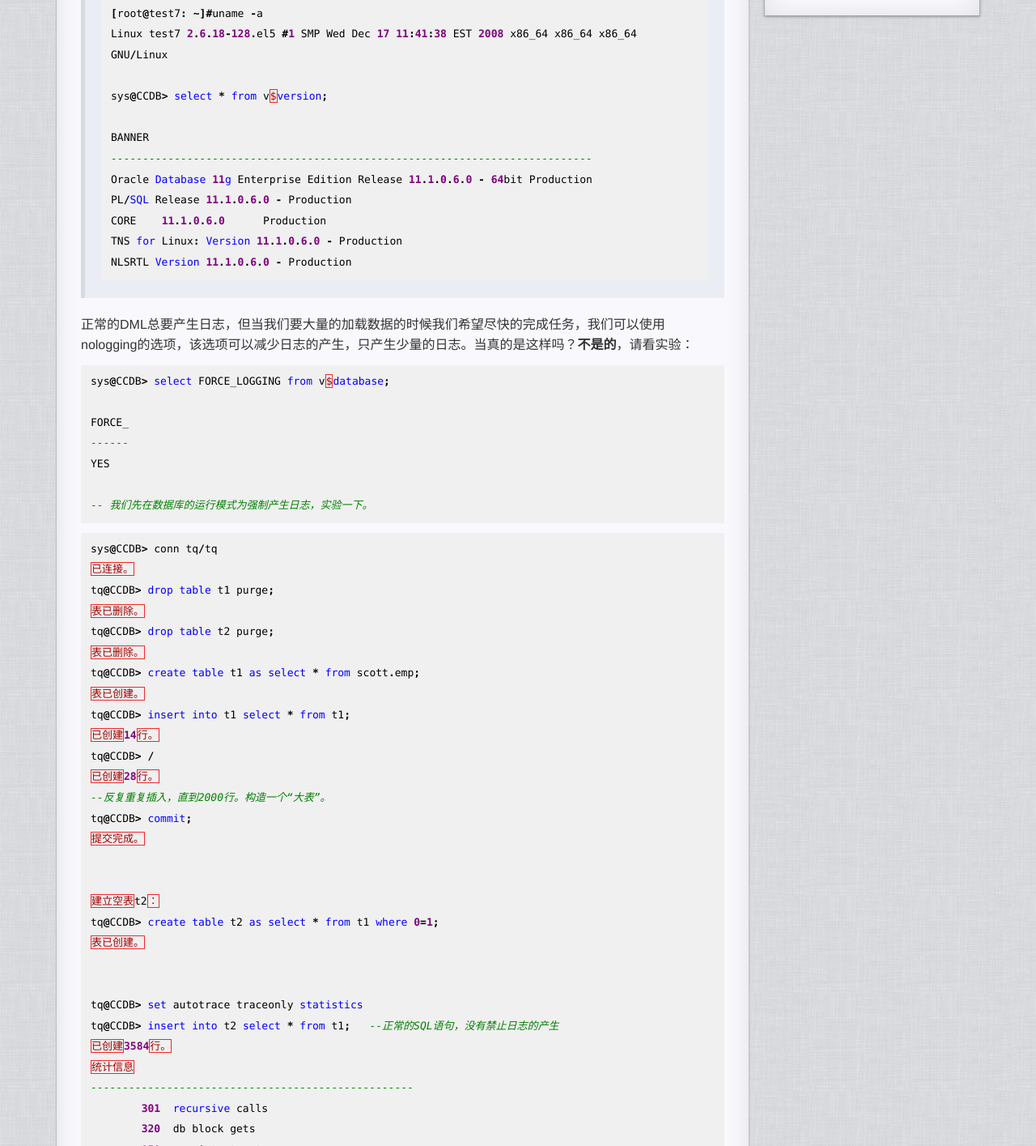
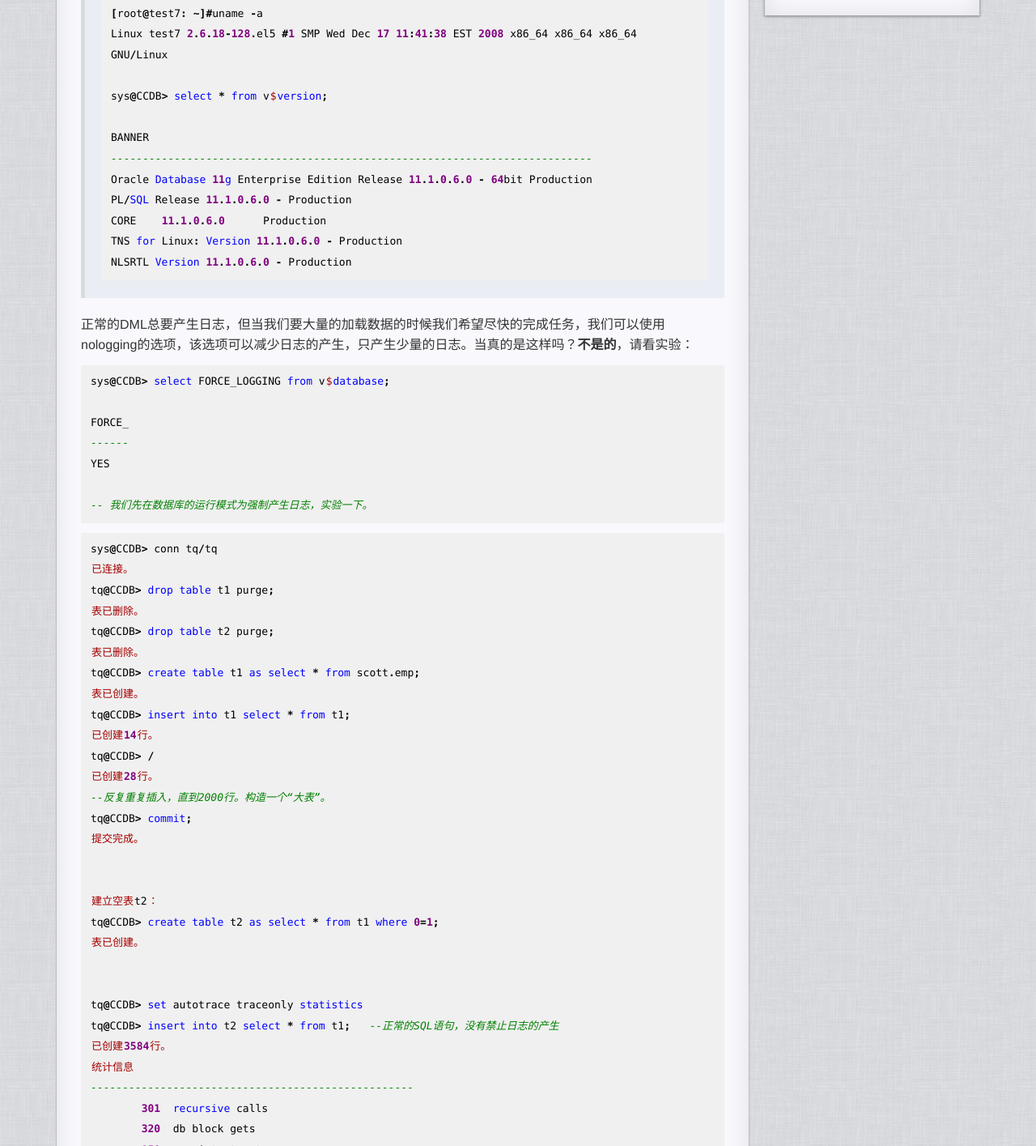
Before and after one commit to tanquan/tanquan.github.io, a Jekyll site: the page built from _posts/2009-09-14-Oracle11gR1-nologging.md, in a window 1280 px wide. Shown: the part 273-1688 px from the top of the page at 81% size. Built offline with Jekyll 4.4.1, drawn with Linux system fonts in a browser that asks for light colours; comment, search, counter and statistics services are not loaded.

```diff
--- a/_sass/_syntax-highlighting.scss
+++ b/_sass/_syntax-highlighting.scss
@@ -35,7 +35,7 @@
     background: #f0f0f0;
     .hll { background-color: #f0f0f0 }
     .c { color: green; font-style: italic } /* Comment */
-    .err { color: #a40000; border: 1px solid #ef2929 } /* Error */
+    .err { color: #a40000; border: 1px solid #f0f0f0 } /* Error */
     .g { color: #000000 } /* Generic */
     .k { color: blue } /* Keyword */
     .l { color: #000000 } /* Literal */
```
